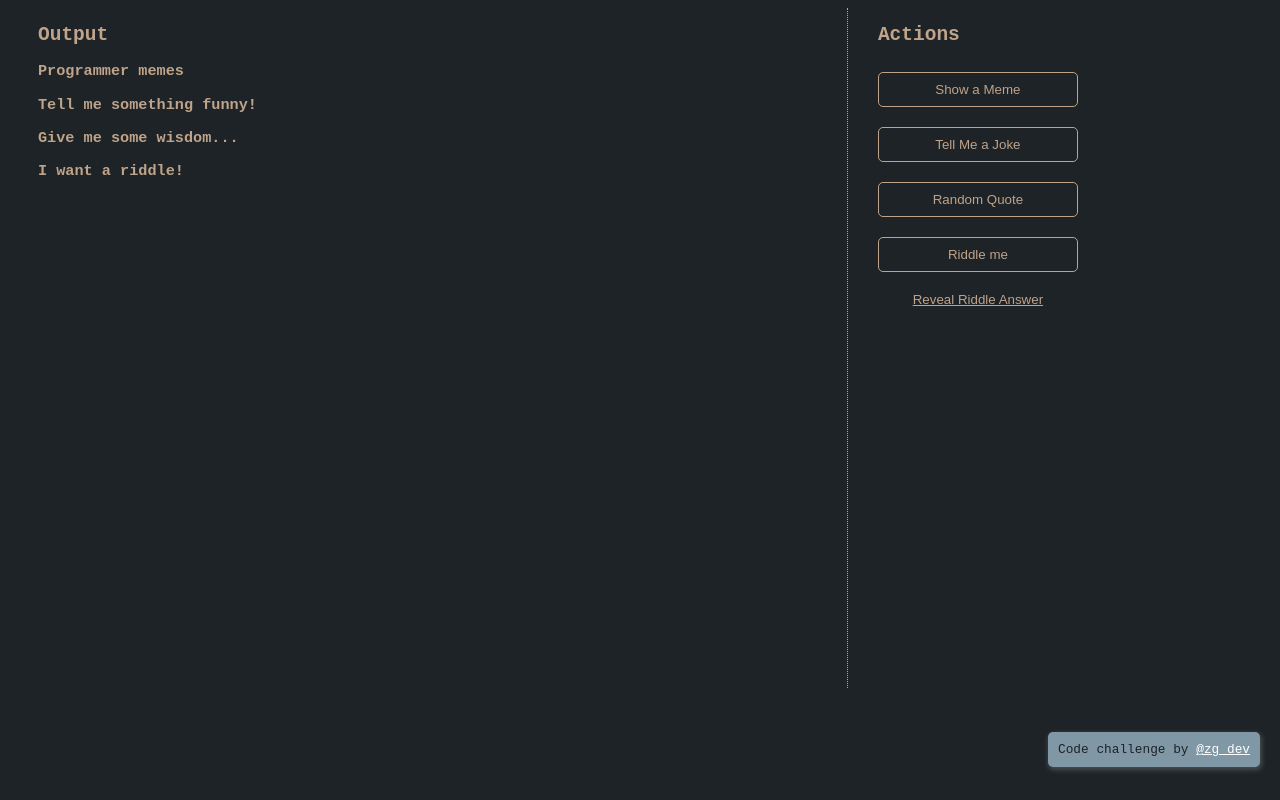
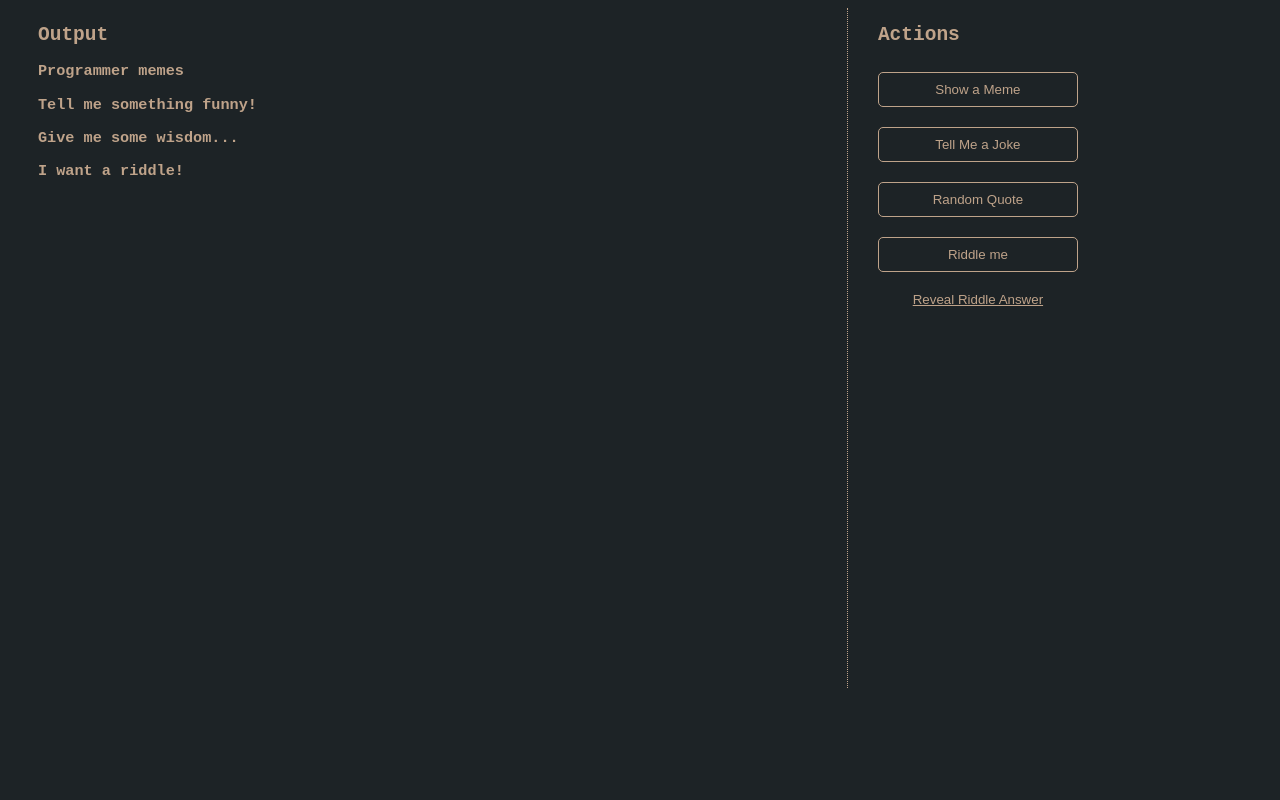
Before and after one commit to KeerthiKotha/MemeGenrator, a plain HTML site: page index.html in a window 1280 px wide. Drawn offline with Linux system fonts and the light colour scheme.

Commit message:
Update index.html

```diff
--- a/index.html
+++ b/index.html
@@ -37,10 +37,10 @@
         <button class="reveal-btn" onclick="revealAnswers()">
           Reveal Riddle Answer
         </button>
-        <p class="attribution">
+<!--         <p class="attribution">
           Code challenge by
           <a href="https://twitter.com/zg_dev" target="_top">@zg_dev</a>
-        </p>
+        </p> -->
       </section>
     </main>
     <script src="./script.js"></script>
```
